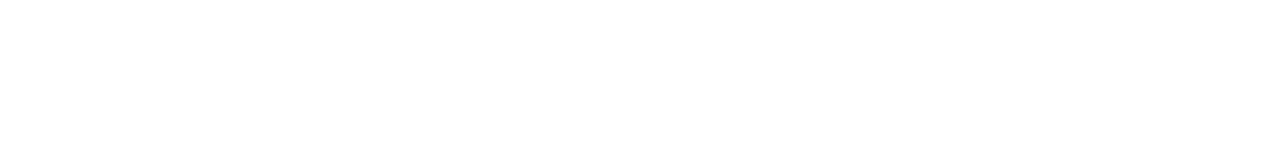
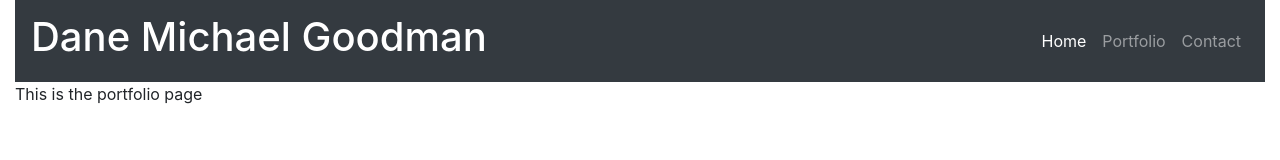
Before and after one commit to GreatestDane/Bootstrap-Portfolio, a plain HTML site: page portfolio.html in a window 1280 px wide. Drawn offline with nearby package versions, Linux system fonts and the light colour scheme.

Commit message:
Added name and navbar to all pages

```diff
--- a/portfolio.html
+++ b/portfolio.html
@@ -4,19 +4,55 @@
 <head>
     <title>Dane Goodman's Portfolio</title>
     <!-- Link bootstrap to your page -->
-    <link rel="stylesheet" href="https://stackpath.bootstrapcdn.com/bootstrap/4.1.0/css/bootstrap.min.css" integrity="sha384-9gVQ4dYFwwWSjIDZnLEWnxCjeSWFphJiwGPXr1jddIhOegiu1FwO5qRGvFXOdJZ4" crossorigin="anonymous">
+    <link rel="stylesheet" href="https://stackpath.bootstrapcdn.com/bootstrap/4.1.0/css/bootstrap.min.css" integrity="sha384-9gVQ4dYFwwWSjIDZnLEWnxCjeSWFphJiwGPXr1jddIhOegiu1FwO5qRGvFXOdJZ4"
+        crossorigin="anonymous">
 </head>
 
 <body>
 
     <div class="container-fluid">
 
+        <!-- Create a new row for your name and Navbar -->
+        <div class="row">
+            <div class="col-md-12">
+                <nav class="navbar navbar-expand-lg navbar-dark bg-dark">
+                    <a class="navbar-brand" href="#">
+                        <h1>Dane Michael Goodman</h1>
+                    </a>
+                    <button class="navbar-toggler" type="button" data-toggle="collapse" data-target="#navbarNav" aria-controls="navbarNav" aria-expanded="false"
+                        aria-label="Toggle navigation">
+                        <span class="navbar-toggler-icon"></span>
+                    </button>
+                    <div class="collapse navbar-collapse justify-content-end" id="navbarNav">
+                        <ul class="navbar-nav">
+                            <li class="nav-item active">
+                                <a class="nav-link" href="./index.html">Home
+                                    <span class="sr-only">(current)</span>
+                                </a>
+                            </li>
+                            <li class="nav-item">
+                                <a class="nav-link" href="./portfolio.html">Portfolio</a>
+                            </li>
+                            <li class="nav-item">
+                                <a class="nav-link" href="./contact.html">Contact</a>
+                            </li>
+                        </ul>
+                    </div>
+                </nav>
+            </div>
+        </div>
+        <!-- Now create a new row for content -->
+        <P>This is the portfolio page</P>
+
     </div>
 
     <!-- List all necessary links for javascript, jquery, and stackpath -->
-    <script src="https://code.jquery.com/jquery-3.3.1.slim.min.js" integrity="sha384-q8i/X+965DzO0rT7abK41JStQIAqVgRVzpbzo5smXKp4YfRvH+8abtTE1Pi6jizo" crossorigin="anonymous"></script>
-    <script src="https://cdnjs.cloudflare.com/ajax/libs/popper.js/1.14.0/umd/popper.min.js" integrity="sha384-cs/chFZiN24E4KMATLdqdvsezGxaGsi4hLGOzlXwp5UZB1LY//20VyM2taTB4QvJ" crossorigin="anonymous"></script>
-    <script src="https://stackpath.bootstrapcdn.com/bootstrap/4.1.0/js/bootstrap.min.js" integrity="sha384-uefMccjFJAIv6A+rW+L4AHf99KvxDjWSu1z9VI8SKNVmz4sk7buKt/6v9KI65qnm" crossorigin="anonymous"></script>
+    <script src="https://code.jquery.com/jquery-3.3.1.slim.min.js" integrity="sha384-q8i/X+965DzO0rT7abK41JStQIAqVgRVzpbzo5smXKp4YfRvH+8abtTE1Pi6jizo"
+        crossorigin="anonymous"></script>
+    <script src="https://cdnjs.cloudflare.com/ajax/libs/popper.js/1.14.0/umd/popper.min.js" integrity="sha384-cs/chFZiN24E4KMATLdqdvsezGxaGsi4hLGOzlXwp5UZB1LY//20VyM2taTB4QvJ"
+        crossorigin="anonymous"></script>
+    <script src="https://stackpath.bootstrapcdn.com/bootstrap/4.1.0/js/bootstrap.min.js" integrity="sha384-uefMccjFJAIv6A+rW+L4AHf99KvxDjWSu1z9VI8SKNVmz4sk7buKt/6v9KI65qnm"
+        crossorigin="anonymous"></script>
 </body>
 
 </html>
```
Also changed, not shown: contact.html (+40 -4 lines), index.html (+39 -4 lines).
